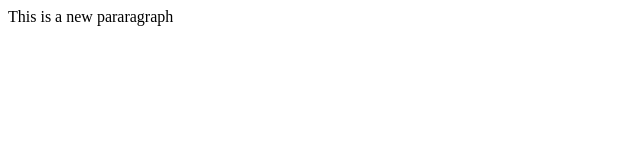
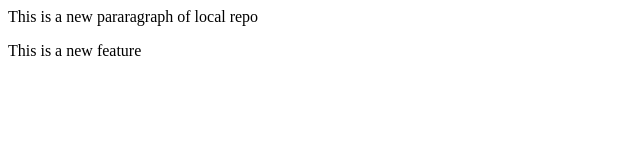
Before and after one commit to harshitzRawads/Local-Repo, a plain HTML site: page index.html in a window 1280 px wide. Shown: the whole page, without its empty margins (0-640 px from the left). Drawn offline with Linux system fonts and the light colour scheme.

Commit message:
Added new feature in index

```diff
--- a/index.html
+++ b/index.html
@@ -1 +1,2 @@
-<p>This is a new pararagraph </p>
+<p>This is a new pararagraph of local repo</p>
+<p>This is a new feature</p>
```
